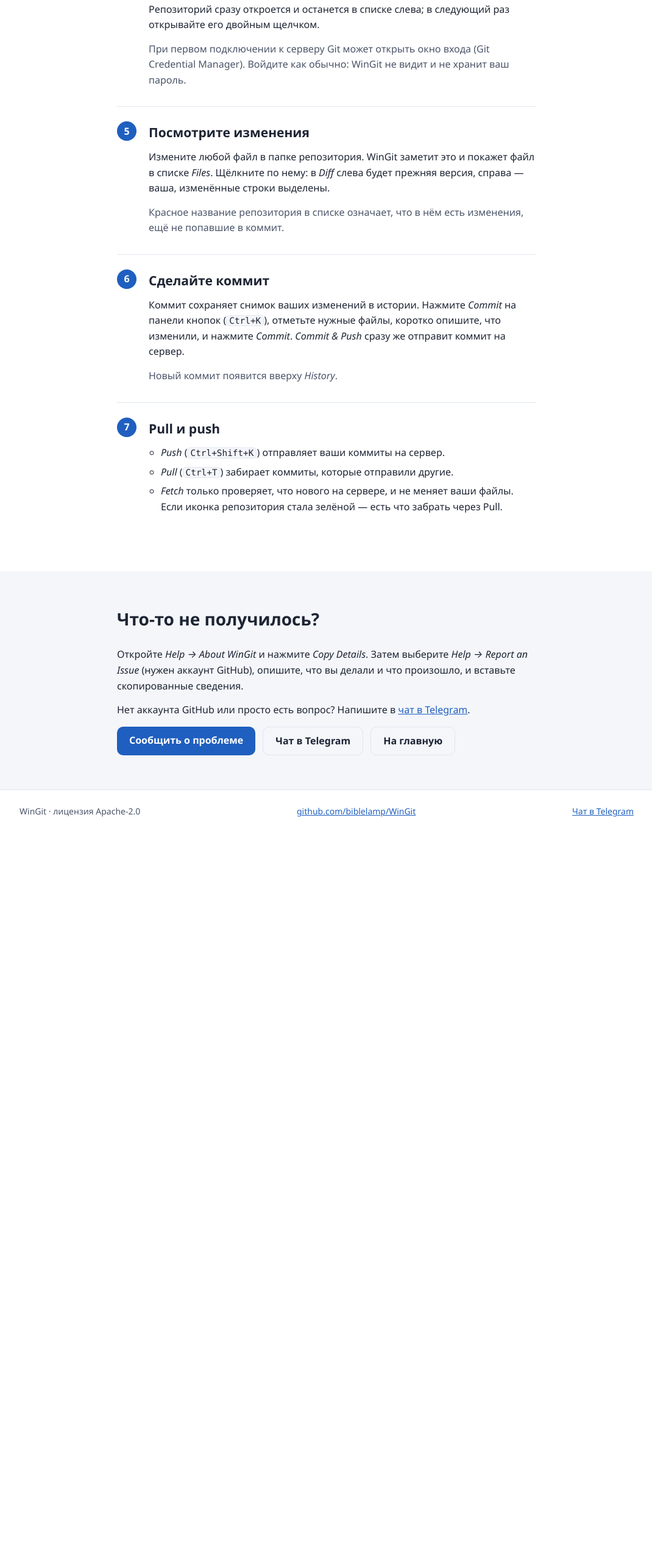
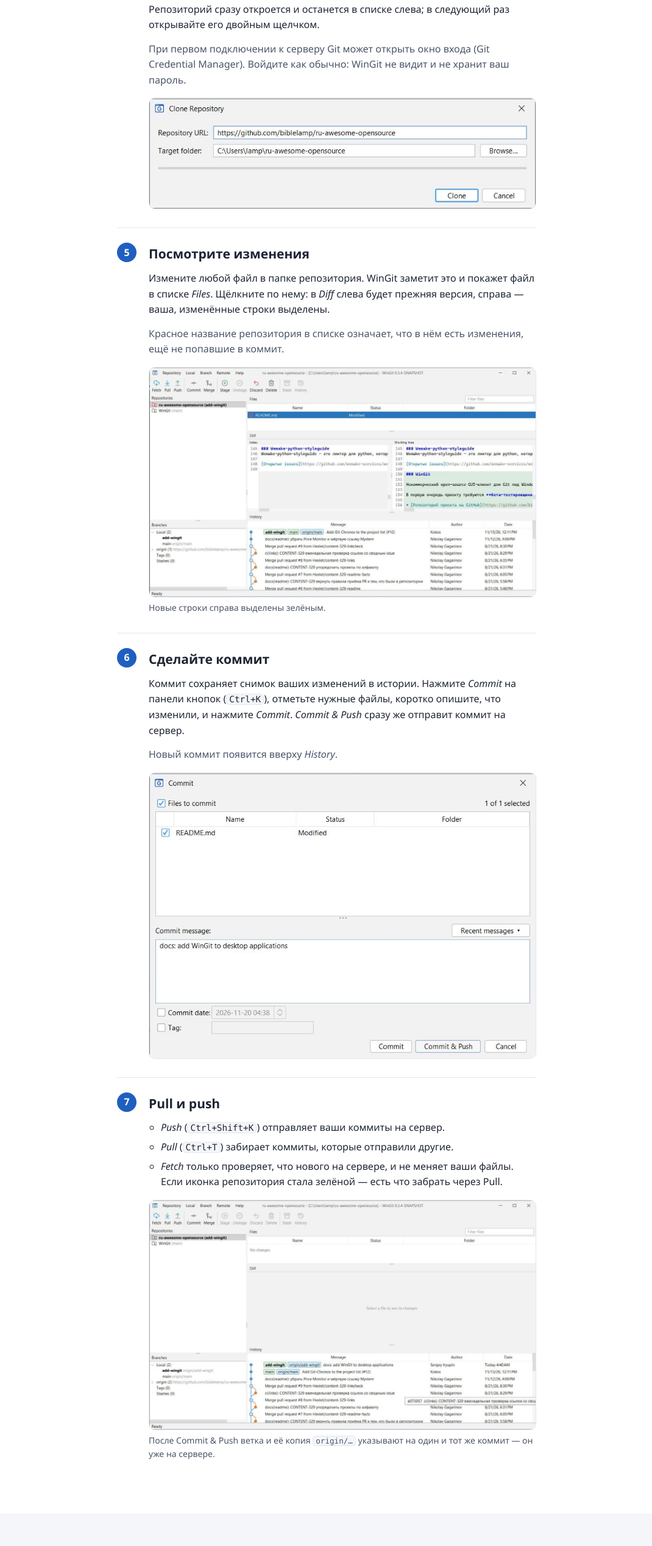
Before and after one commit to biblelamp/WinGit, a plain HTML site: page site/ru/start/index.html in a window 1280 px wide. Shown: the part 1432-3968 px from the top of the page at 61% size, without its empty margins (104-1174 px from the left). Before the commit the page ends 2799 px from the top, so only its background shows below. Drawn offline with Linux system fonts and the light colour scheme.

Commit message:
screenshots added

```diff
--- a/site/assets/style.css
+++ b/site/assets/style.css
@@ -98,6 +98,8 @@ pre.cmd { background: var(--bg-soft); border: 1px solid var(--border); border-ra
 .step-num { width: 32px; height: 32px; border-radius: 50%; background: var(--accent); color: var(--on-accent); display: flex; align-items: center; justify-content: center; font-weight: 600; }
 .step h2 { font-size: 21px; margin: 2px 0 10px; }
 .step p:last-child, .step ul:last-child { margin-bottom: 0; }
+.step-shot { margin: 16px 0 0; }
+.step-shot figcaption { margin-top: 6px; font-size: 14px; color: var(--text-muted); }
 
 footer { border-top: 1px solid var(--border); padding: 24px 0; font-size: 14px; color: var(--text-muted); }
 footer .wrap { display: flex; gap: 16px; flex-wrap: wrap; justify-content: space-between; align-items: center; }
--- a/site/ru/start/index.html
+++ b/site/ru/start/index.html
@@ -76,6 +76,7 @@ git config --global user.email "ivan@example.com"</pre>
             <ul><li><strong>С сервера</strong> (GitHub, GitLab, …): <em>Repository → Clone…</em> (<kbd>Ctrl+Shift+O</kbd>), вставьте адрес репозитория, например <code>https://github.com/user/project.git</code>, выберите папку и нажмите <em>Clone</em>.</li><li><strong>Папка на диске</strong>: <em>Repository → Add or Create…</em> (<kbd>Ctrl+O</kbd>) и выберите папку. Если это ещё не репозиторий, WinGit предложит его создать.</li></ul>
             <p>Репозиторий сразу откроется и останется в списке слева; в следующий раз открывайте его двойным щелчком.</p>
             <p class="muted">При первом подключении к серверу Git может открыть окно входа (Git Credential Manager). Войдите как обычно: WinGit не видит и не хранит ваш пароль.</p>
+            <figure class="step-shot"><a href="../../assets/start/clone.png"><img class="shot" src="../../assets/start/clone.png" width="799" height="228" loading="lazy" alt="Окно Clone Repository с адресом репозитория и папкой"></a></figure>
           </div>
         </li>
         <li class="step" id="changes">
@@ -84,6 +85,7 @@ git config --global user.email "ivan@example.com"</pre>
             <h2>Посмотрите изменения</h2>
             <p>Измените любой файл в папке репозитория. WinGit заметит это и покажет файл в списке <em>Files</em>. Щёлкните по нему: в <em>Diff</em> слева будет прежняя версия, справа — ваша, изменённые строки выделены.</p>
             <p class="muted">Красное название репозитория в списке означает, что в нём есть изменения, ещё не попавшие в коммит.</p>
+            <figure class="step-shot"><a href="../../assets/start/changes.webp"><img class="shot" src="../../assets/start/changes.webp" width="1280" height="759" loading="lazy" alt="Главное окно: изменённый README.md в Files, старый и новый текст рядом в Diff"></a><figcaption>Новые строки справа выделены зелёным.</figcaption></figure>
           </div>
         </li>
         <li class="step" id="commit">
@@ -92,6 +94,7 @@ git config --global user.email "ivan@example.com"</pre>
             <h2>Сделайте коммит</h2>
             <p>Коммит сохраняет снимок ваших изменений в истории. Нажмите <em>Commit</em> на панели кнопок (<kbd>Ctrl+K</kbd>), отметьте нужные файлы, коротко опишите, что изменили, и нажмите <em>Commit</em>. <em>Commit &amp; Push</em> сразу же отправит коммит на сервер.</p>
             <p class="muted">Новый коммит появится вверху <em>History</em>.</p>
+            <figure class="step-shot"><a href="../../assets/start/commit.png"><img class="shot" src="../../assets/start/commit.png" width="825" height="609" loading="lazy" alt="Окно Commit с отмеченным файлом и сообщением коммита"></a></figure>
           </div>
         </li>
         <li class="step" id="sync">
@@ -99,6 +102,7 @@ git config --global user.email "ivan@example.com"</pre>
           <div>
             <h2>Pull и push</h2>
             <ul><li><em>Push</em> (<kbd>Ctrl+Shift+K</kbd>) отправляет ваши коммиты на сервер.</li><li><em>Pull</em> (<kbd>Ctrl+T</kbd>) забирает коммиты, которые отправили другие.</li><li><em>Fetch</em> только проверяет, что нового на сервере, и не меняет ваши файлы. Если иконка репозитория стала зелёной — есть что забрать через Pull.</li></ul>
+            <figure class="step-shot"><a href="../../assets/start/pushed.png"><img class="shot" src="../../assets/start/pushed.png" width="1280" height="759" loading="lazy" alt="Главное окно после Commit &amp; Push: новый коммит вверху History"></a><figcaption>После Commit &amp; Push ветка и её копия <code>origin/…</code> указывают на один и тот же коммит — он уже на сервере.</figcaption></figure>
           </div>
         </li>
       </ol>
```
Also changed, not shown: site/cs/start/index.html (+4 -0 lines), site/start/index.html (+4 -0 lines), site/assets/start/changes.webp (added), site/assets/start/clone.png (added), site/assets/start/commit.png (added), site/assets/start/pushed.png (added), 1 other file.
